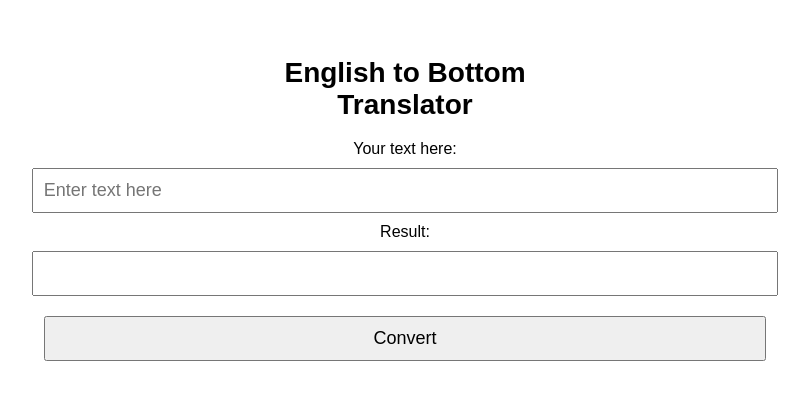
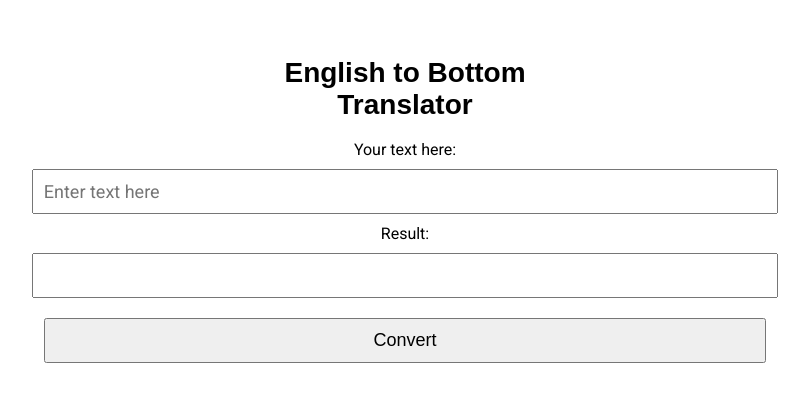
Before and after one commit to paketspaketom/translator, a plain HTML site: page index.html in a window 1280 px wide. Shown: the full height of the page, 235-1044 px from the left. Drawn offline with Linux system fonts and the light colour scheme.

Commit message:
Many things added
Cyrillic support
Now ENTER presses the convert button

```diff
--- a/index.html
+++ b/index.html
@@ -3,6 +3,7 @@
 <head>
   <meta charset="UTF-8">
   <title>English to Bottom Translator</title>
+  <link href="https://fonts.googleapis.com/css2?family=Roboto&display=swap" rel="stylesheet">
   <style>
     body {
       font-family: Arial, sans-serif;
@@ -18,17 +19,20 @@
       width: 60%;
       margin: 10px 0;
     }
+    .box {
+      font-family: 'Roboto', sans-serif;
+    }
   </style>
 </head>
 <body>
 
   <h1>English to Bottom<br>Translator</h1>
 
-  <label for="textInput">Your text here:</label><br>
-  <input type="text" id="textInput" placeholder="Enter text here"><br>
+  <label for="textInput" class="box">Your text here:</label><br>
+  <input type="text" id="textInput" placeholder="Enter text here" class="box"><br>
 
-  <label for="textOutput">Result:</label><br>
-  <input type="text" id="textOutput" readonly><br>
+  <label for="textOutput" class="box">Result:</label><br>
+  <input type="text" id="textOutput" readonly class="box"><br>
 
   <button onclick="convertText()">Convert</button>
 
@@ -65,6 +69,15 @@ function convertText() {
 function randomChoice(arr) {
   return arr[Math.floor(Math.random() * arr.length)];
 }
+
+document.addEventListener("DOMContentLoaded", () => {
+    const input = document.getElementById("textInput");
+    input.addEventListener("keydown", (e) => {
+      if (e.key === "Enter") {
+        convertText();
+      }
+    });
+  });
   </script>
 
 </body>
```
